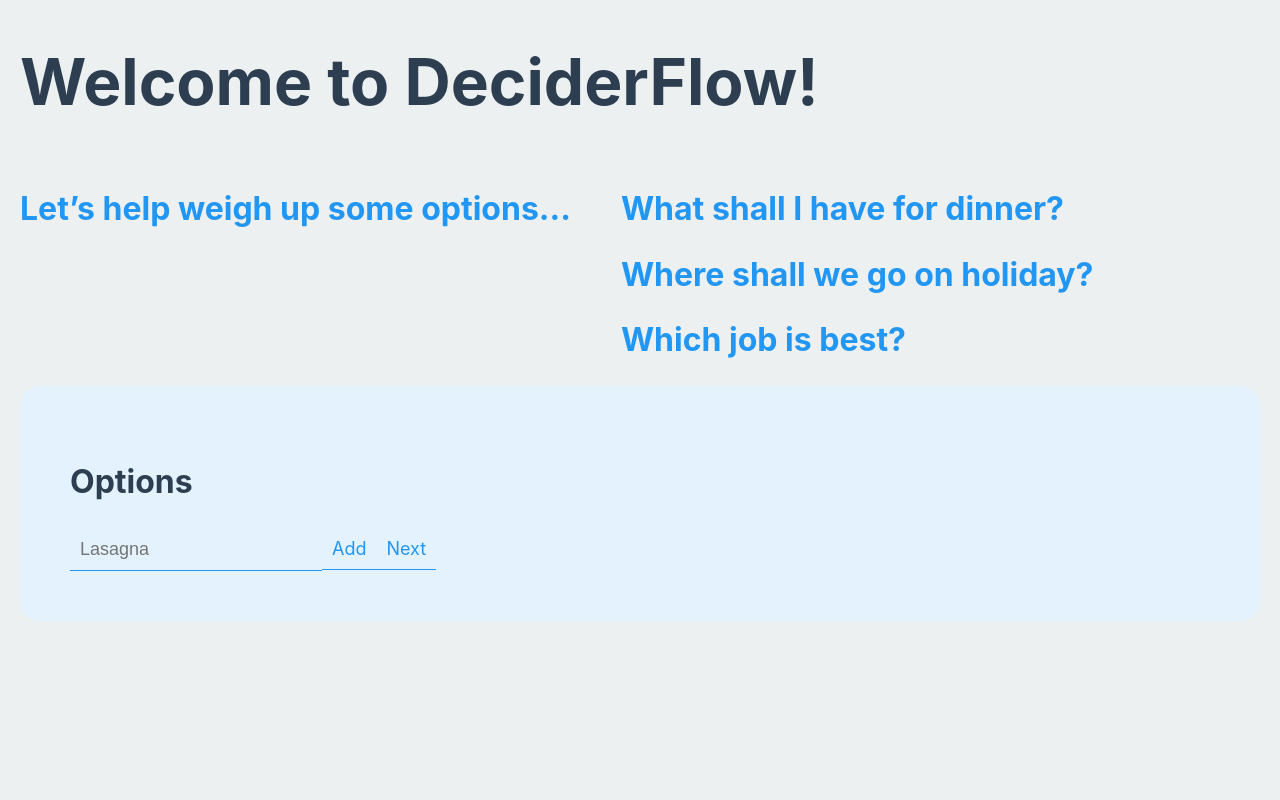
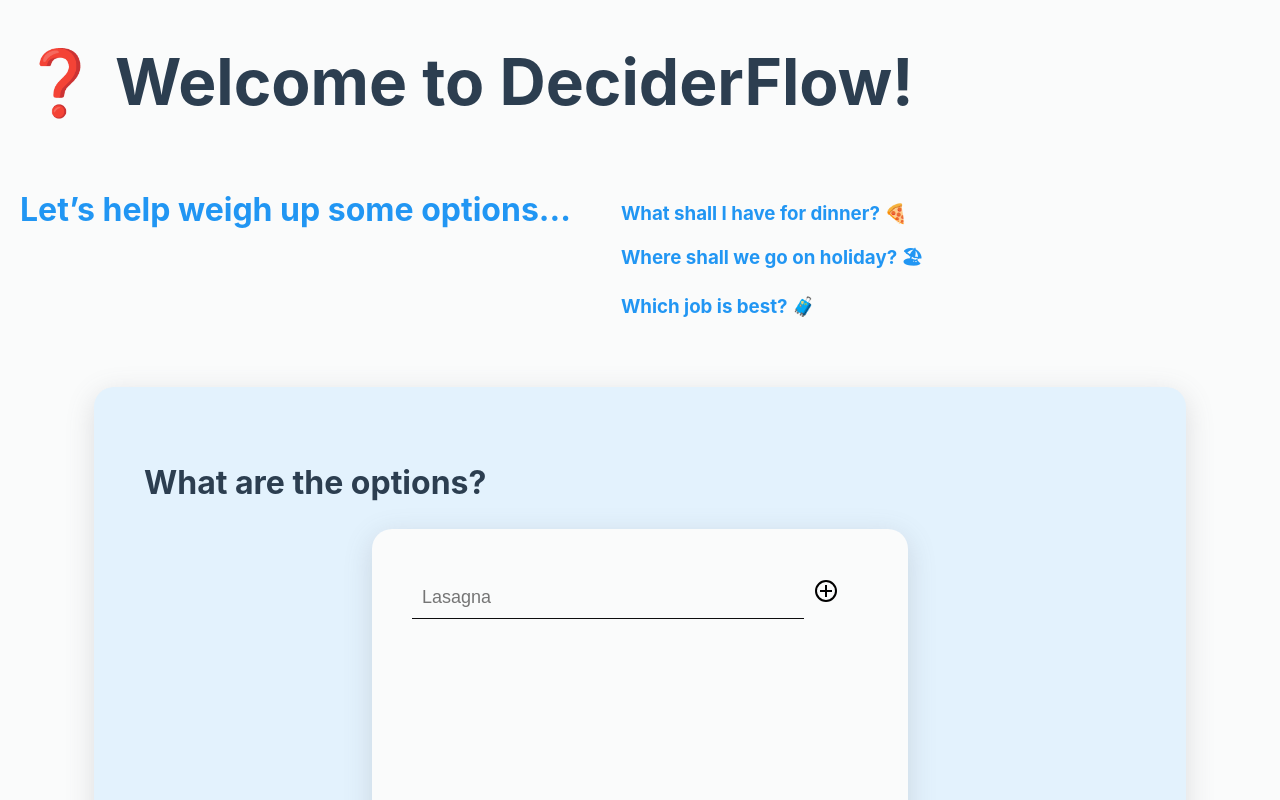
Before and after one commit to ChristopherJH/stuck, a React (Create React App) app: page / in a window 1280 px wide. Shown: the top 800 px of the page. Built offline with nearby package versions, Linux system fonts and the light colour scheme.

Commit message:
Add styling to app

```diff
--- a/package.json
+++ b/package.json
@@ -15,6 +15,7 @@
     "react": "^17.0.2",
     "react-dom": "^17.0.2",
     "react-flow-renderer": "^9.7.4",
+    "react-icons": "^4.3.1",
     "react-scripts": "5.0.0",
     "typescript": "^4.5.5",
     "web-vitals": "^2.1.4"
--- a/src/App.css
+++ b/src/App.css
@@ -14,6 +14,7 @@ button:hover {
 }
 
 .text-input {
+  width: 75%;
   padding: 10px;
   font-size: large;
   background-color: transparent;
@@ -22,7 +23,7 @@ button:hover {
   -webkit-box-shadow: none;
   -moz-box-shadow: none;
   box-shadow: none;
-  border-bottom: #2196f3 solid 1px;
+  border-bottom: #0d0d0e solid 1px;
   border-radius: 0px;
 }
 
@@ -31,7 +32,7 @@ button:hover {
 }
 
 body {
-  background-color: #ecf0f1;
+  background-color: #fafbfb;
   color: #2c3e50;
   margin: 20px;
 }
@@ -51,7 +52,7 @@ h2 {
 }
 
 .header-questions {
-  margin: 0px 50px 0px;
+  margin: 20px 50px 0px;
 }
 
 .begin-button {
@@ -59,11 +60,129 @@ h2 {
   margin: auto;
 }
 
-/* Add options */
+/* Add options and attributes */
 
-.add-options {
+.add-options,
+.add-attributes,
+.attributes-weights,
+.weight-options {
   background-color: #e3f2fd;
   padding: 50px;
   justify-content: center;
   border-radius: 20px;
+  margin: 50px auto 0px;
+  width: 80%;
+  box-shadow: rgba(100, 100, 111, 0.2) 0px 7px 29px 0px;
 }
+
+.add-button,
+.refresh-button {
+  border-bottom: 0px;
+  cursor: pointer;
+  font-size: x-large;
+}
+
+.add-button:hover,
+.refresh-button:hover {
+  border-bottom: 0px;
+}
+
+.next-button {
+  display: block;
+  margin: 10px 0px 10px auto;
+}
+
+.options-list-and-add,
+.attributes-list-and-add {
+  width: 50%;
+  margin: auto;
+  background-color: #fafbfb;
+  margin: 20px auto;
+  padding: 40px 0px 40px 40px;
+  border-radius: 20px;
+  box-shadow: rgba(100, 100, 111, 0.2) 0px 7px 29px 0px;
+  min-height: 30vh;
+}
+
+.options-list,
+.attributes-list {
+  font-size: large;
+  width: 80%;
+}
+
+.options-list p,
+.attributes-list p {
+  padding: 5px 10px;
+  border-bottom: #0d0d0e solid 1px;
+}
+
+/* Weight Attributes and Options */
+
+.attributes-weights-list,
+.options-weights-list {
+  flex-wrap: wrap;
+  display: flex;
+  justify-content: center;
+}
+
+.weight-attribute,
+.weight-option,
+.winner-details {
+  background-color: #fafbfb;
+  margin: 20px;
+  padding: 20px;
+  border-radius: 20px;
+  text-align: center;
+  box-shadow: rgba(100, 100, 111, 0.2) 0px 7px 29px 0px;
+}
+
+.weight-option h3 {
+  font-size: x-large;
+}
+
+.weight-option h4 {
+  font-size: medium;
+  margin: 0px 0px 10px;
+}
+
+.attribute-slider-and-number {
+  display: flex;
+}
+
+.attribute-slider-and-number p {
+  margin-left: 10px;
+  width: 30px;
+}
+
+/* Display Winner */
+
+.winner-details {
+  width: 50%;
+  margin: 50px auto;
+  background-color: white;
+  box-shadow: rgba(100, 100, 111, 0.2) 0px 7px 29px 0px;
+}
+
+.reveal-winner-button {
+  margin: 20px auto 0px;
+  display: block;
+  color: #9ccc65;
+  border-bottom: #9ccc65 solid 1px;
+  font-size: x-large;
+}
+
+.reveal-winner-button:hover {
+  color: #c5e1a5;
+  border-bottom: #c5e1a5 solid 1px;
+}
+
+.refresh-button {
+  font-size: x-large;
+  margin: 0px 0px 0px auto;
+  display: block;
+  padding: 0px;
+}
+
+.winner-name {
+  margin: 0px;
+}
--- a/src/actions/addAttributeAction.tsx
+++ b/src/actions/addAttributeAction.tsx
@@ -5,7 +5,7 @@ export function addAttributeAction(state: StateType, name: string) {
   state.attributes.push({
     id: new Date(),
     name: name,
-    weighting: 1,
+    weighting: 50,
   });
   // Add attribute to options attribute_weightings array
   AddAttributeToOptions(state, name);
--- a/src/components/AddOptions.tsx
+++ b/src/components/AddOptions.tsx
@@ -3,6 +3,7 @@ import { Action } from "../types/Action";
 import { StateType } from "../types/StateType";
 import { ACTIONS } from "../utility/reducer";
 import { DisplayOptions } from "./DisplayOptions";
+import { GrAddCircle } from "react-icons/gr";
 
 interface AddOptionProps {
   dispatch: Dispatch<Action>;
@@ -34,9 +35,9 @@ export function AddOptions(props: AddOptionProps): JSX.Element {
 
   return (
     <div className="add-options">
-      <h2>Options</h2>
+      <h2>What are the options?</h2>
 
-      <DisplayOptions state={props.state} />
+      <div className="options-list-and-add">
         <input
           className="text-input"
           type="text"
@@ -44,9 +45,17 @@ export function AddOptions(props: AddOptionProps): JSX.Element {
           value={optionAttribute}
           onChange={(e) => setOptionAttribute(e.target.value)}
         ></input>
-      <button onClick={() => AddOption()}>Add</button>
+        <button className="add-button" onClick={() => AddOption()}>
+          <GrAddCircle className="add-icon" />
+        </button>
+        <DisplayOptions state={props.state} />
+      </div>
+
       {!props.finishOptionsClicked && (
-        <button onClick={() => props.setFinishedOptionsClicked(true)}>
+        <button
+          className="next-button"
+          onClick={() => props.setFinishedOptionsClicked(true)}
+        >
           Next
         </button>
       )}
--- a/src/components/AttributeSlider.tsx
+++ b/src/components/AttributeSlider.tsx
@@ -27,16 +27,20 @@ export function AttributeSlider(props: AttributeSliderProps): JSX.Element {
 
   return (
     <div className="attribute-slider">
-      <h4>{props.attribute.name}</h4>
+      <div className="attribute-slider-and-number">
         <input
           type="range"
           min="0"
           max="100"
           step="1"
           value={weighting}
-        onChange={(e) => handleOptionWeightingChange(parseInt(e.target.value))}
+          onChange={(e) =>
+            handleOptionWeightingChange(parseInt(e.target.value))
+          }
         ></input>
         <p>{weighting}</p>
       </div>
+      <h4>{props.attribute.name}</h4>
+    </div>
   );
 }
--- a/src/components/DisplayAttributes.tsx
+++ b/src/components/DisplayAttributes.tsx
@@ -7,7 +7,7 @@ interface DisplayAttributesProps {
 // Map through attributes and display each one
 export function DisplayAttributes(props: DisplayAttributesProps): JSX.Element {
   return (
-    <div className="options-list">
+    <div className="attributes-list">
       {props.state.attributes.map((attribute, index) => {
         return <p key={`${attribute.name}-${index}`}>{attribute.name}</p>;
       })}
--- a/src/components/DisplayWinner.tsx
+++ b/src/components/DisplayWinner.tsx
@@ -1,6 +1,7 @@
 import { useCallback, useEffect, useState } from "react";
 import { Option } from "../types/Option";
 import { StateType } from "../types/StateType";
+import { HiOutlineRefresh } from "react-icons/hi";
 
 interface DisplayWinnerProps {
   state: StateType;
@@ -70,12 +71,18 @@ export function DisplayWinner(props: DisplayWinnerProps): JSX.Element {
 
   return (
     <div className="display-winner">
-      <h2>Winner:</h2>
-      <h3>{winner.name}</h3>
-      <h3>Score: {winner.score}</h3>
-      <button onClick={() => setRefreshClicked(!refreshClicked)}>
-        Refresh
-      </button>
+      <div className="winner-details">
+        <button
+          className="refresh-button"
+          onClick={() => setRefreshClicked(!refreshClicked)}
+        >
+          <HiOutlineRefresh />
+        </button>
+        <h2>🏆 Winner 🏆</h2>
+
+        <h1 className="winner-name">{winner.name}</h1>
+        <h4>Score: {winner.score}</h4>
+      </div>
     </div>
   );
 }
--- a/src/components/Header.tsx
+++ b/src/components/Header.tsx
@@ -1,13 +1,13 @@
 export function Header(): JSX.Element {
   return (
     <div className="header">
-      <h1>Welcome to DeciderFlow!</h1>
+      <h1>❓ Welcome to DeciderFlow!</h1>
       <div className="header-subheaders">
         <h2>Let’s help weigh up some options...</h2>
         <div className="header-questions">
-          <h2>What shall I have for dinner?</h2>
-          <h2>Where shall we go on holiday?</h2>
-          <h2>Which job is best?</h2>
+          <h3>What shall I have for dinner? 🍕</h3>
+          <h3>Where shall we go on holiday? 🏖</h3>
+          <h3>Which job is best? 🧳</h3>
         </div>
       </div>
     </div>
--- a/src/components/WeightAttribute.tsx
+++ b/src/components/WeightAttribute.tsx
@@ -13,7 +13,7 @@ interface WeightAttributeProps {
 // A single component where the user can change the weighting of a attribute
 export function WeightAttribute(props: WeightAttributeProps): JSX.Element {
   // State to update slider attributes
-  const [weighting, setWeighting] = useState<number>(1);
+  const [weighting, setWeighting] = useState<number>(50);
 
   // Handler functions for updating the slider weight and changing it in reducer
   function handleWeightingChange(num: number) {
@@ -26,7 +26,7 @@ export function WeightAttribute(props: WeightAttributeProps): JSX.Element {
 
   return (
     <div className="weight-attribute">
-      <h4>Weighting</h4>
+      <h3>{props.attribute.name}</h3>
       <input
         type="range"
         min={0}
@@ -36,7 +36,6 @@ export function WeightAttribute(props: WeightAttributeProps): JSX.Element {
         onChange={(e) => handleWeightingChange(parseInt(e.target.value))}
       ></input>
       <p>{weighting}</p>
-      <h3>{props.attribute.name}</h3>
     </div>
   );
 }
--- a/src/components/WeightAttributes.tsx
+++ b/src/components/WeightAttributes.tsx
@@ -16,7 +16,8 @@ export default function WeightAttributes(
 ): JSX.Element {
   return (
     <div className="attributes-weights">
-      <h2>Importance of Attributes</h2>
+      <h2>How important are they?</h2>
+      <div className="attributes-weights-list">
         {props.state.attributes.map((attribute) => {
           return (
             <WeightAttribute
@@ -27,8 +28,13 @@ export default function WeightAttributes(
             />
           );
         })}
+      </div>
+
       {!props.WeightAttributesClicked && (
-        <button onClick={() => props.setWeightAttributesClicked(true)}>
+        <button
+          className="next-button"
+          onClick={() => props.setWeightAttributesClicked(true)}
+        >
           Next
         </button>
       )}
--- a/src/components/WeightOptions.tsx
+++ b/src/components/WeightOptions.tsx
@@ -12,7 +12,8 @@ interface WeightOptionsProps {
 export function WeightOptions(props: WeightOptionsProps): JSX.Element {
   return (
     <div className="weight-options">
-      <h2>Weigh up your options</h2>
+      <h2>Weigh up your options...</h2>
+      <div className="options-weights-list">
         {props.state.options.map((option) => {
           return (
             <WeightOption
@@ -22,8 +23,13 @@ export function WeightOptions(props: WeightOptionsProps): JSX.Element {
             />
           );
         })}
+      </div>
+
       {!props.revealWinnerClicked && (
-        <button onClick={() => props.setRevealWinnerClicked(true)}>
+        <button
+          className="reveal-winner-button"
+          onClick={() => props.setRevealWinnerClicked(true)}
+        >
           Reveal Winner
         </button>
       )}
```
Also changed, not shown: src/components/AddAttributes.tsx (+14 -4 lines), 1 other file (tests, documents, lock files or other folders). Lines whose indentation alone changed are shown as unchanged.
